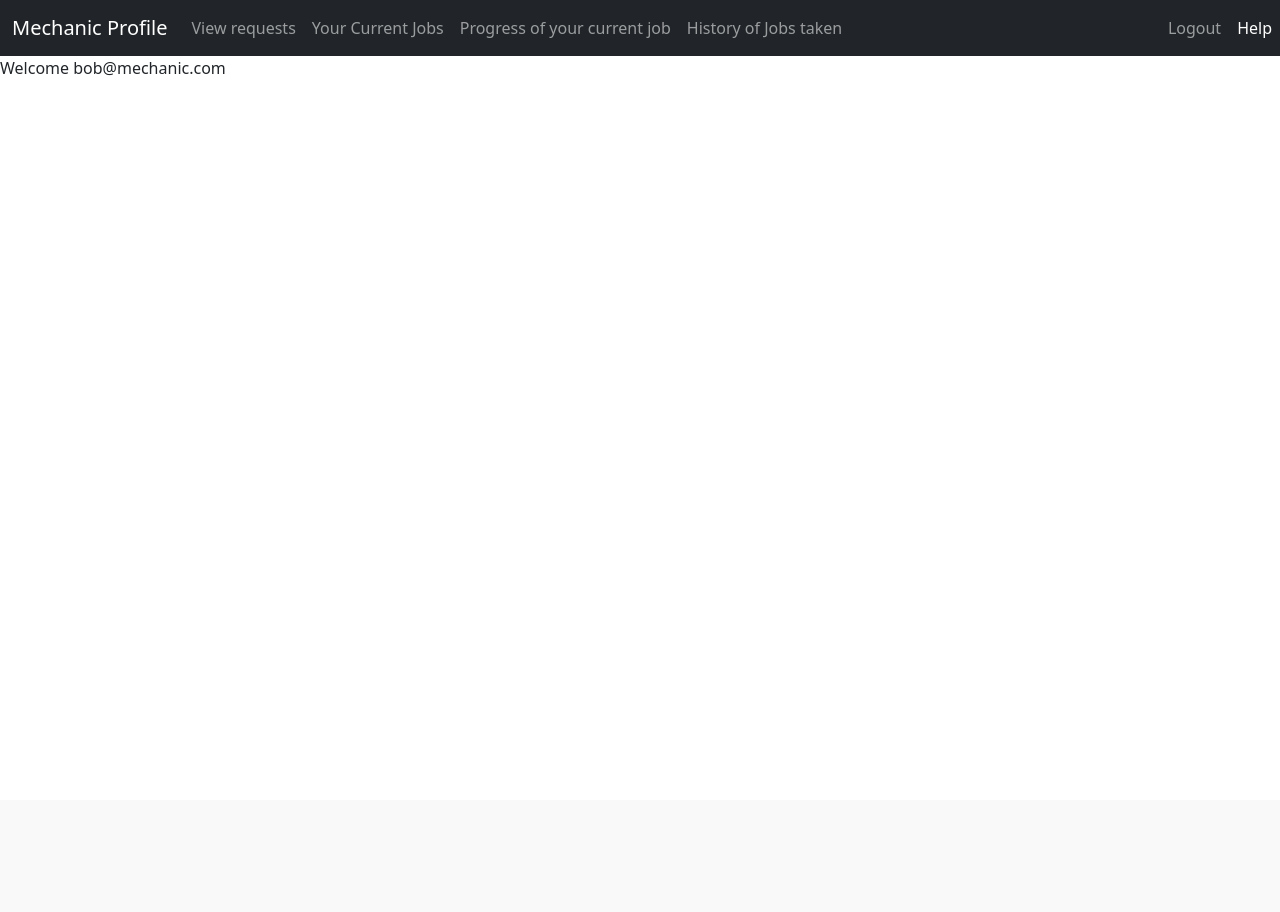
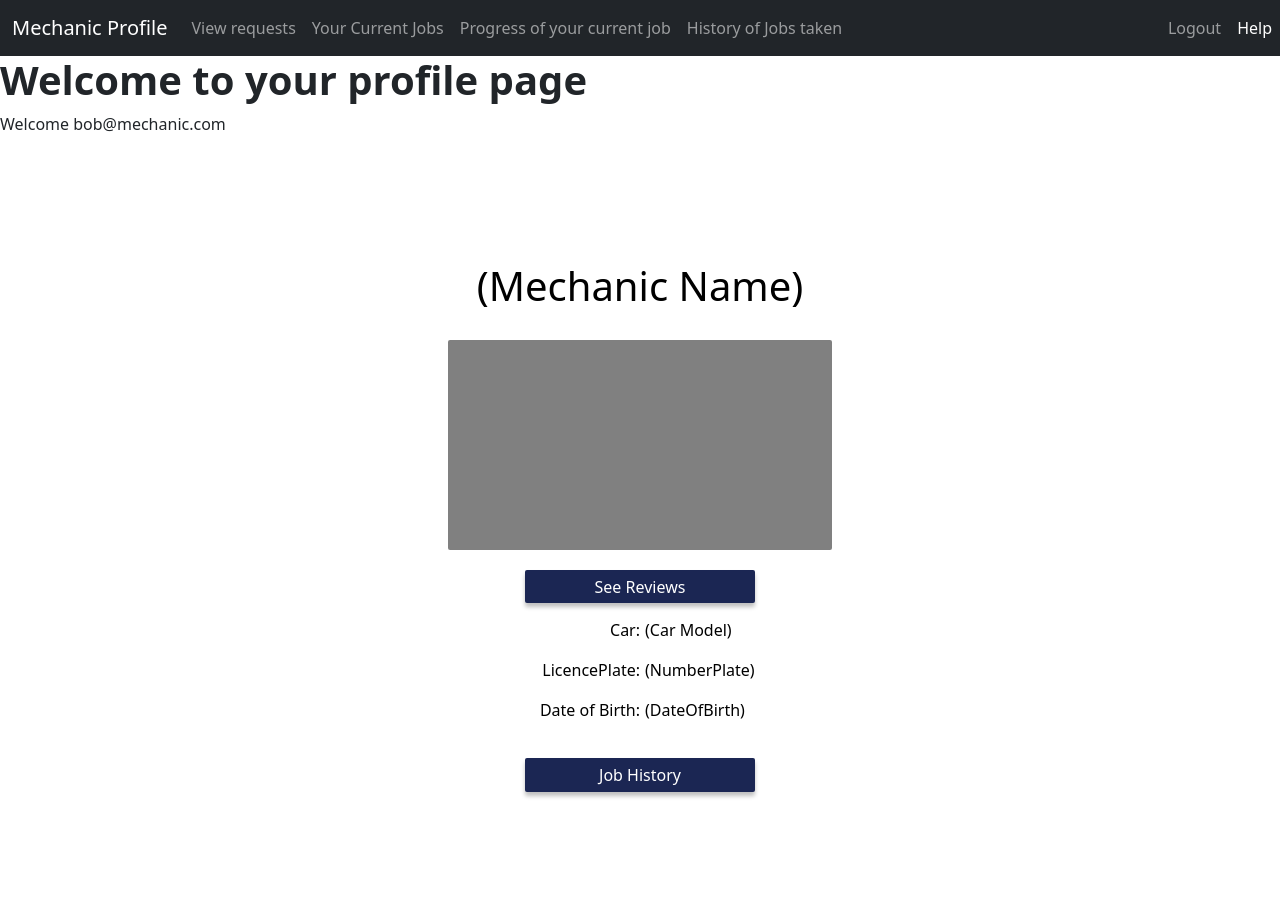
Before and after one commit to Thedysons/Car-No-Work, a Flask app: page /rapProfile in a window 1280 px wide. Before the commit the page ends 800 px from the top, so only its background shows below. Run offline with Flask 2, Linux system fonts and the light colour scheme.

Commit message:
small changes

```diff
--- a/codejana_flask/codejana_flask/templates/rapProfile.html
+++ b/codejana_flask/codejana_flask/templates/rapProfile.html
@@ -110,12 +110,12 @@
     </style>
 
 
- <!--   <h1><b>Welcome to your profile page</b></h1>
+   <h1><b>Welcome to your profile page</b></h1>
     <div class= "pageBackground">
       <div class="pageLayout">
           <h1 style="margin: 30px;">(Mechanic Name)</h1>
-       <img src={him} className="RapPhoto" alt='him'/>
-          <div class ="RapPhoto"></div>  Photo will replace this
+       <!--<img src={him} className="RapPhoto" alt='him'/> -->
+          <div class ="RapPhoto"></div>  <!--Photo will replace this-->
           <button class="mechProfileButtons">See Reviews</button>
           <div class="infoHold">
               <div class="RapInfoLabel">
@@ -134,7 +134,7 @@
           <button class="mechProfileButtons" >Job History</button>
 
       </div>
-  </div> -->
-    <p>Welcome {{current_rap[0]}}</p>
+  </div>
+    <p>Welcome {{current_rap[-1]}}</p>
     {%endblock contentA%}
   </body>
```
